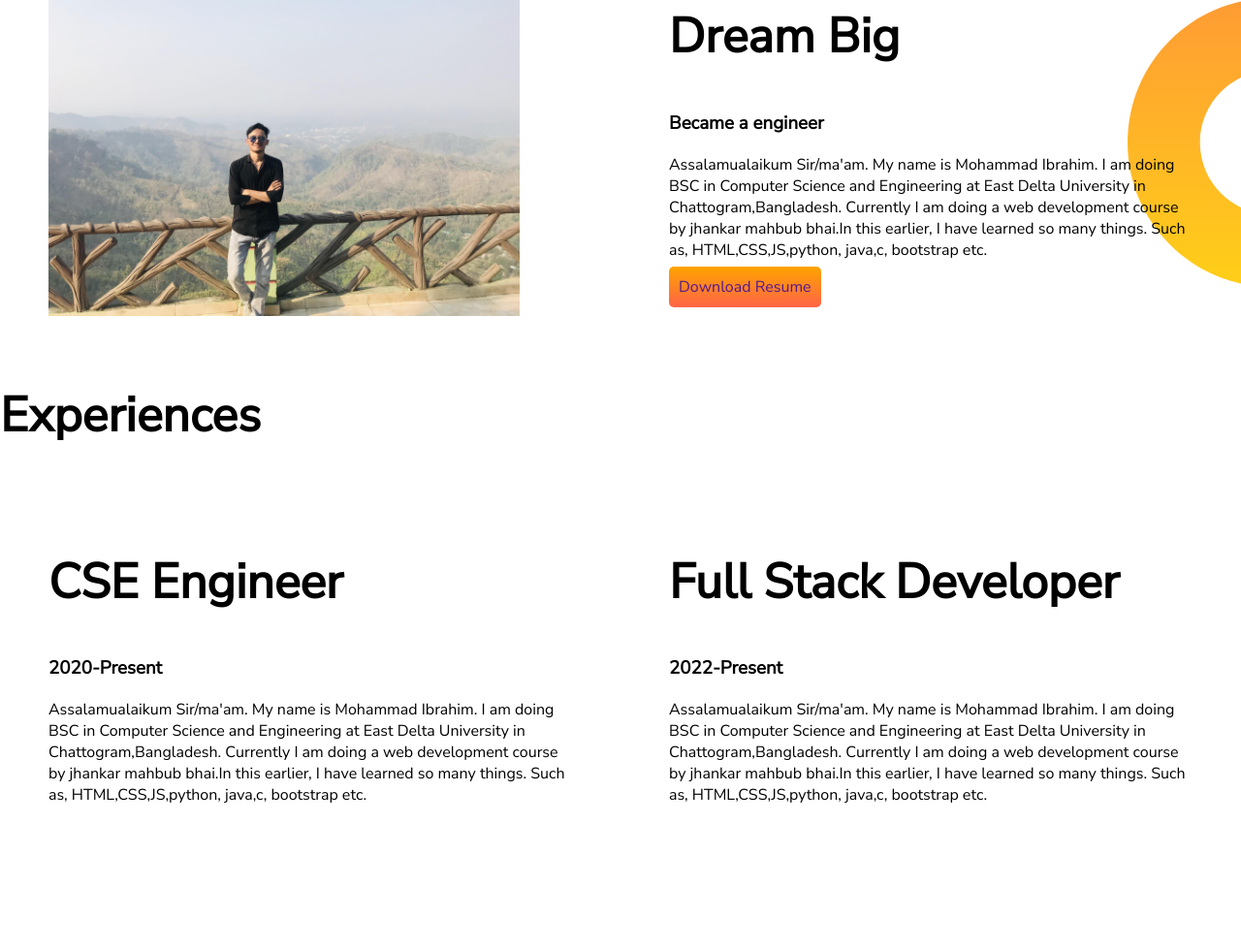
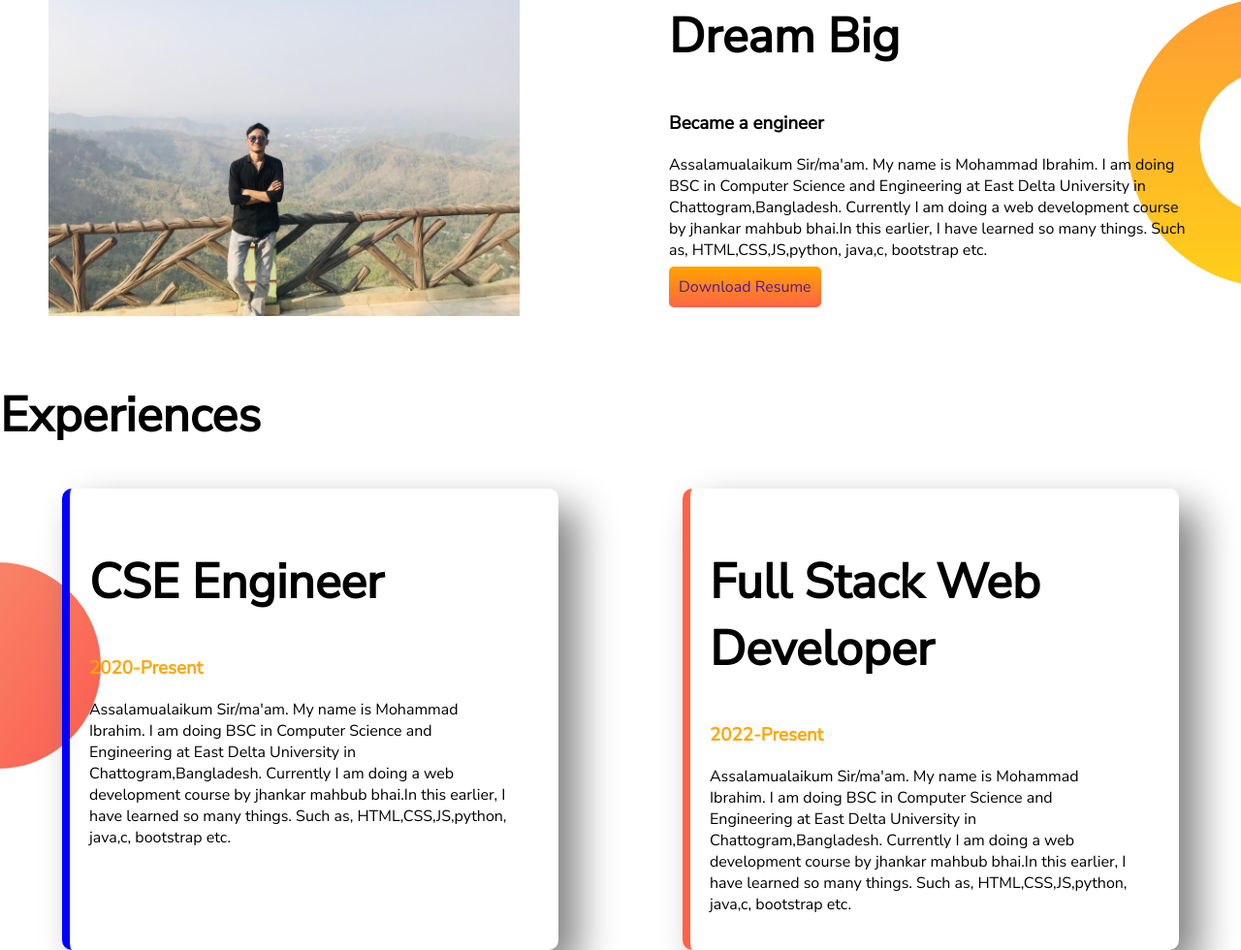
Before and after one commit to ibrahim1612/developer-portfolio, a plain HTML site: page index.html in a window 1280 px wide. Shown: the part 751-1731 px from the top of the page at 97% size. Before the commit the page ends 1618 px from the top, so only its background shows below. Drawn offline with Linux system fonts and the light colour scheme.

Commit message:
all added

```diff
--- a/index.html
+++ b/index.html
@@ -17,7 +17,7 @@
     <section class="flex-container">
         <div class="section-1">
             <h1>Welcome to</h1>
-            <h1><span id="header-name"> Ibrahim's </span> Creation</h1>
+            <h1><span class="header-name"> Ibrahim's </span> Creation</h1>
             <h3>CSE Engineer & Web Developer</h3>
             <p>
                 Assalamualaikum Sir/ma'am. My name is Mohammad Ibrahim. I am doing BSC in Computer Science and
@@ -55,9 +55,9 @@
         <h1>Experiences</h1>
         <div class="flex-container">
 
-            <div class="section-1">
+            <div class="section-1 exp-item">
                 <h1>CSE Engineer</h1>
-                <h3>2020-Present</h3>
+                <h3 class="header-name">2020-Present</h3>
                 <p>
                     Assalamualaikum Sir/ma'am. My name is Mohammad Ibrahim. I am doing BSC in Computer Science and
                     Engineering at
@@ -68,9 +68,9 @@
                     etc.
                 </p>
             </div>
-            <div class="section-1">
-                <h1>Full Stack Developer</h1>
-                <h3>2022-Present</h3>
+            <div id="full-stack" class="section-1  exp-item">
+                <h1>Full Stack Web Developer</h1>
+                <h3 class="header-name">2022-Present</h3>
                 <p>
                     Assalamualaikum Sir/ma'am. My name is Mohammad Ibrahim. I am doing BSC in Computer Science and
                     Engineering at
--- a/style.css
+++ b/style.css
@@ -7,7 +7,7 @@ body{
 h1{
     font-size: 50px;
 }
-#header-name{
+.header-name{
     color: orange;
 }
 .flex-container{
@@ -33,3 +33,21 @@ h1{
     background-repeat: no-repeat;
     background-position:  right;
 }
+.exp-item{
+    box-shadow: 20px 20px 40px grey;
+    width: 40%;
+    margin-left: 5%;
+    margin-right: 5%;
+    padding-left: 20px;
+    border-radius: 10px;
+    border-left: 8px solid blue;
+}
+.expe{
+    background-image: url(images/exp-bg.png);
+    background-repeat: no-repeat;
+    background-position:left;
+
+}
+#full-stack{
+    border-left: 8px solid tomato;
+}
```
